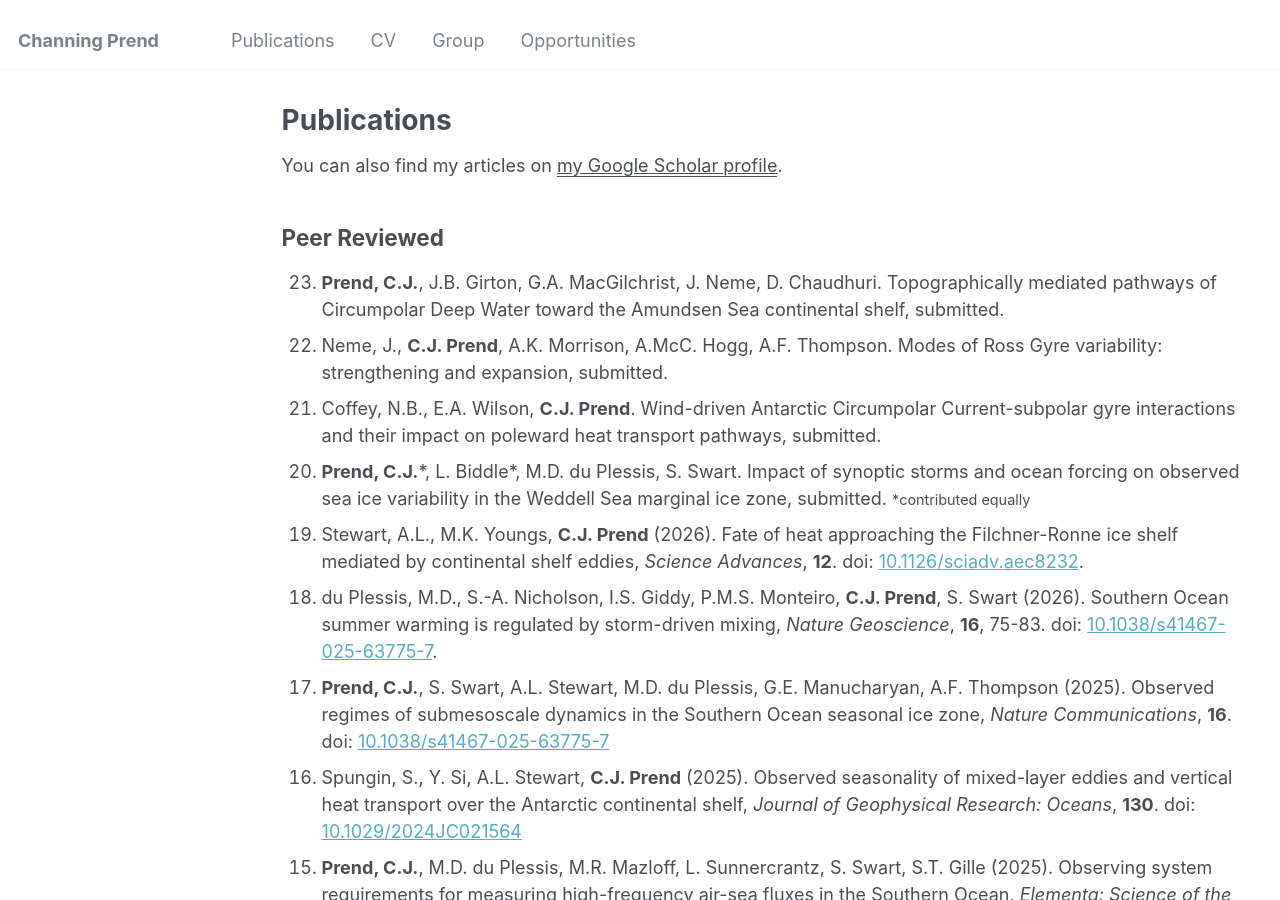
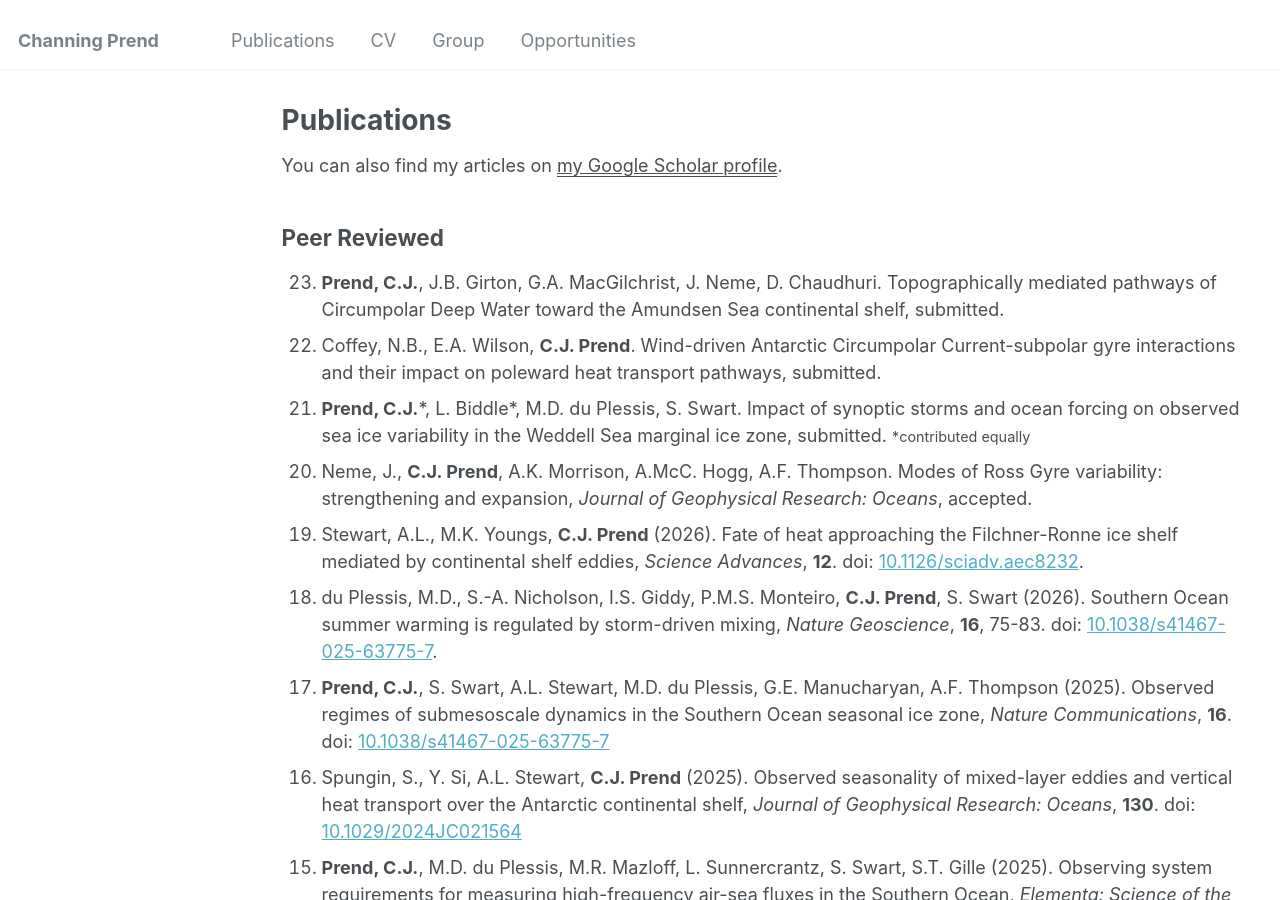
Before and after one commit to cprend/cprend.github.io, a Jekyll site: the page built from _pages/publications.md, in a window 1280 px wide and 900 px high. Built offline with Jekyll 4.4.1, drawn with Linux system fonts in a browser that asks for light colours.

Commit message:
Update publications.md

```diff
--- a/_pages/publications.md
+++ b/_pages/publications.md
@@ -10,9 +10,9 @@ You can also find my articles on <u><a href="https://scholar.google.com/citation
 ## Peer Reviewed
 <ol reversed>
   <li><b>Prend, C.J.</b>, J.B. Girton, G.A. MacGilchrist, J. Neme, D. Chaudhuri. Topographically mediated pathways of Circumpolar Deep Water toward the Amundsen Sea continental shelf, submitted.</li>
-  <li>Neme, J., <b>C.J. Prend</b>, A.K. Morrison, A.McC. Hogg, A.F. Thompson. Modes of Ross Gyre variability: strengthening and expansion, submitted.</li>
   <li>Coffey, N.B., E.A. Wilson, <b>C.J. Prend</b>. Wind-driven Antarctic Circumpolar Current-subpolar gyre interactions and their impact on poleward heat transport pathways, submitted.</li>
   <li><b>Prend, C.J.</b>*, L. Biddle*, M.D. du Plessis, S. Swart. Impact of synoptic storms and ocean forcing on observed sea ice variability in the Weddell Sea marginal ice zone, submitted. <span style="font-size: 0.8em;">*contributed equally</span></li>
+  <li>Neme, J., <b>C.J. Prend</b>, A.K. Morrison, A.McC. Hogg, A.F. Thompson. Modes of Ross Gyre variability: strengthening and expansion,   <em>Journal of Geophysical Research: Oceans</em>, accepted.</li>
   <li>Stewart, A.L., M.K. Youngs, <b>C.J. Prend</b> (2026). Fate of heat approaching the Filchner-Ronne ice shelf mediated by continental shelf eddies, <em>Science Advances</em>, <b>12</b>. doi: <a href="https://www.science.org/doi/10.1126/sciadv.aec8232">10.1126/sciadv.aec8232</a>.</li>
   <li>du Plessis, M.D., S.-A. Nicholson, I.S. Giddy, P.M.S. Monteiro, <b>C.J. Prend</b>, S. Swart (2026). Southern Ocean summer warming is regulated by storm-driven mixing, <em>Nature Geoscience</em>, <b>16</b>, 75-83. doi: <a href="https://www.nature.com/articles/s41561-025-01857-3">10.1038/s41467-025-63775-7</a>.</li>
   <li><b>Prend, C.J.</b>, S. Swart, A.L. Stewart, M.D. du Plessis, G.E. Manucharyan, A.F. Thompson (2025). Observed regimes of submesoscale dynamics in the Southern Ocean seasonal ice zone, <em>Nature Communications</em>, <b>16</b>. doi: <a href="https://www.nature.com/articles/s41467-025-63775-7">10.1038/s41467-025-63775-7</a></li>
```
